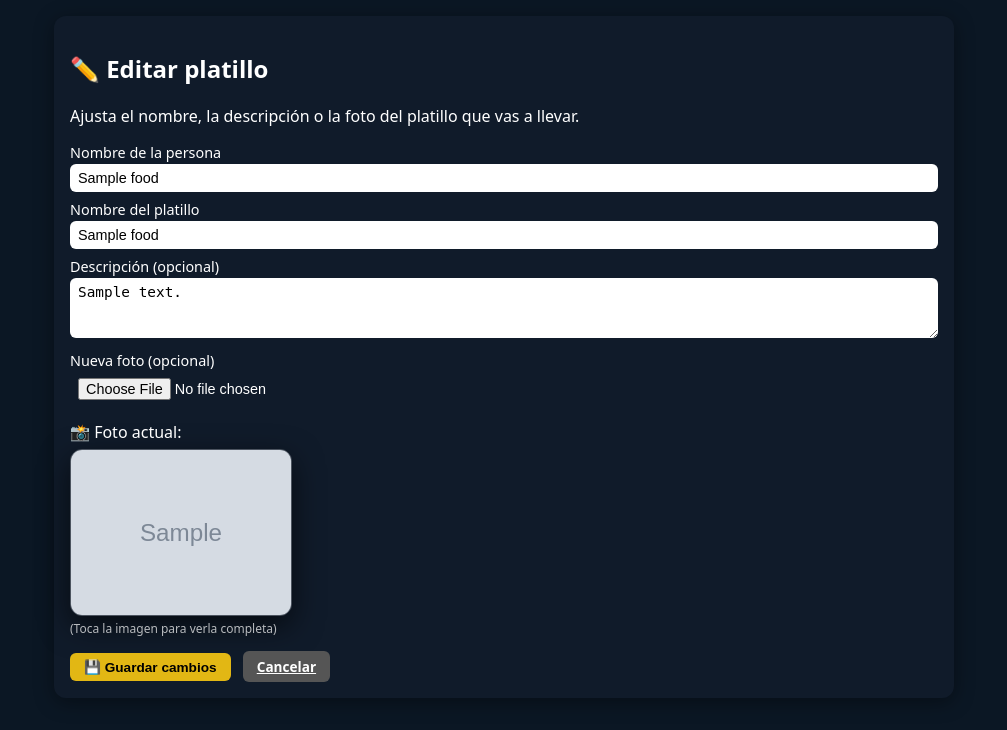
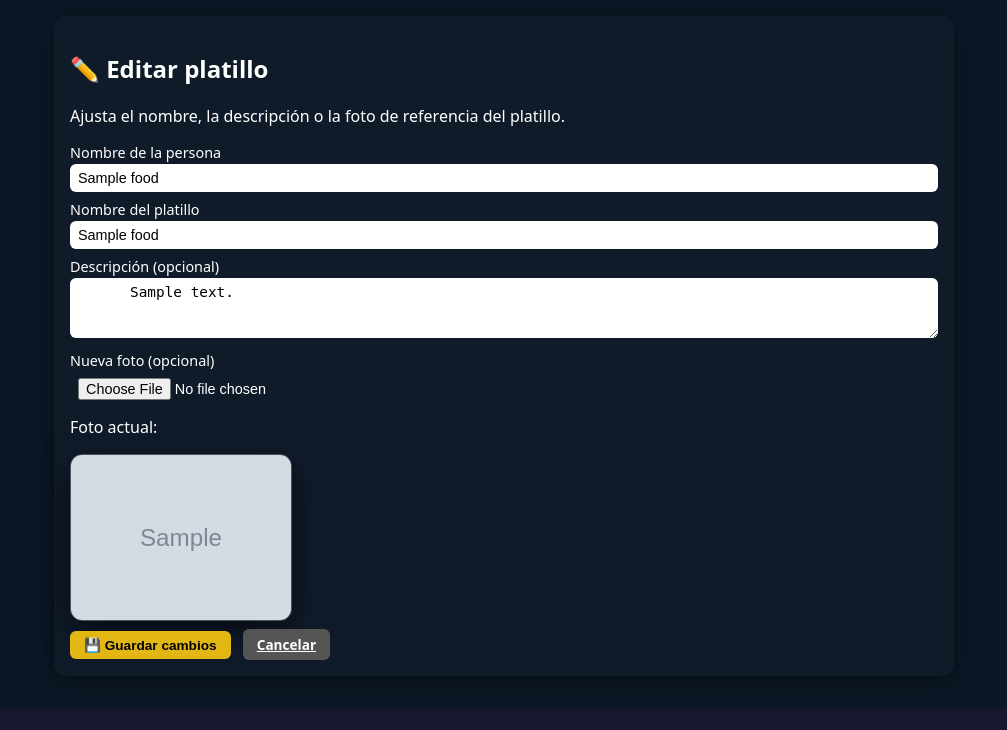
Before and after one commit to MiguelSZ99/intercambio-navidad-familia, a Flask app: page /comidas/editar/1 in a window 1280 px wide. Shown: the part 139-869 px from the top of the page, without its empty margins (136-1143 px from the left). After the commit the page ends 841 px from the top, so only its background shows below. Run offline with Flask 3, Linux system fonts and the light colour scheme; grey boxes marked "Sample" are stand-in pictures; a database or web service that is not in the repository returns one stand-in record (values such as "Sample title"); some libraries are stand-ins or nearby versions.

Commit message:
Mejorar imágenes en vista editar platillo

```diff
--- a/templates/foods_edit.html
+++ b/templates/foods_edit.html
@@ -5,7 +5,7 @@
 {% block content %}
 <div class="card">
   <h2>✏️ Editar platillo</h2>
-  <p>Ajusta el nombre, la descripción o la foto del platillo que vas a llevar.</p>
+  <p>Ajusta el nombre, la descripción o la foto de referencia del platillo.</p>
 
   <form method="post" enctype="multipart/form-data">
     <label for="person_name">Nombre de la persona</label>
@@ -17,28 +17,29 @@
            value="{{ food.title }}" required>
 
     <label for="description">Descripción (opcional)</label>
-    <textarea name="description" id="description" rows="3">{{ food.description or '' }}</textarea>
+    <textarea name="description" id="description" rows="3">
+      {{ food.description or '' }}
+    </textarea>
 
     <label for="food_img">Nueva foto (opcional)</label>
     <input type="file" name="food_img" id="food_img" accept="image/*">
 
     {% if food.image_filename %}
-      <div style="margin-top:15px;">
-        <p style="margin:0 0 6px;">📸 Foto actual:</p>
-
-        <img class="wish-img"
-             src="{{ url_for('static', filename='uploads/' ~ food.image_filename) }}"
-             alt="Foto del platillo actual"
-             onclick="openImgModal(this.src)">
-
-        <div style="font-size:0.75rem; opacity:0.7; margin-top:4px;">
-          (Toca la imagen para verla completa)
-        </div>
-      </div>
+      <p style="margin-top:10px;">Foto actual:</p>
+      <img class="wish-img"
+           src="{{ url_for('static', filename='uploads/' ~ food.image_filename) }}"
+           alt="Foto actual del platillo">
     {% endif %}
 
-    <button type="submit" class="btn-small btn-edit" style="margin-top:16px;">💾 Guardar cambios</button>
-    <a href="{{ url_for('foods') }}" class="btn-small btn-cancel" style="margin-left:8px;">Cancelar</a>
+    <button type="submit" class="btn-small btn-edit">
+      💾 Guardar cambios
+    </button>
+
+    <a href="{{ url_for('foods') }}"
+       class="btn-small btn-cancel"
+       style="margin-left:8px;">
+       Cancelar
+    </a>
   </form>
 </div>
 {% endblock %}
```
